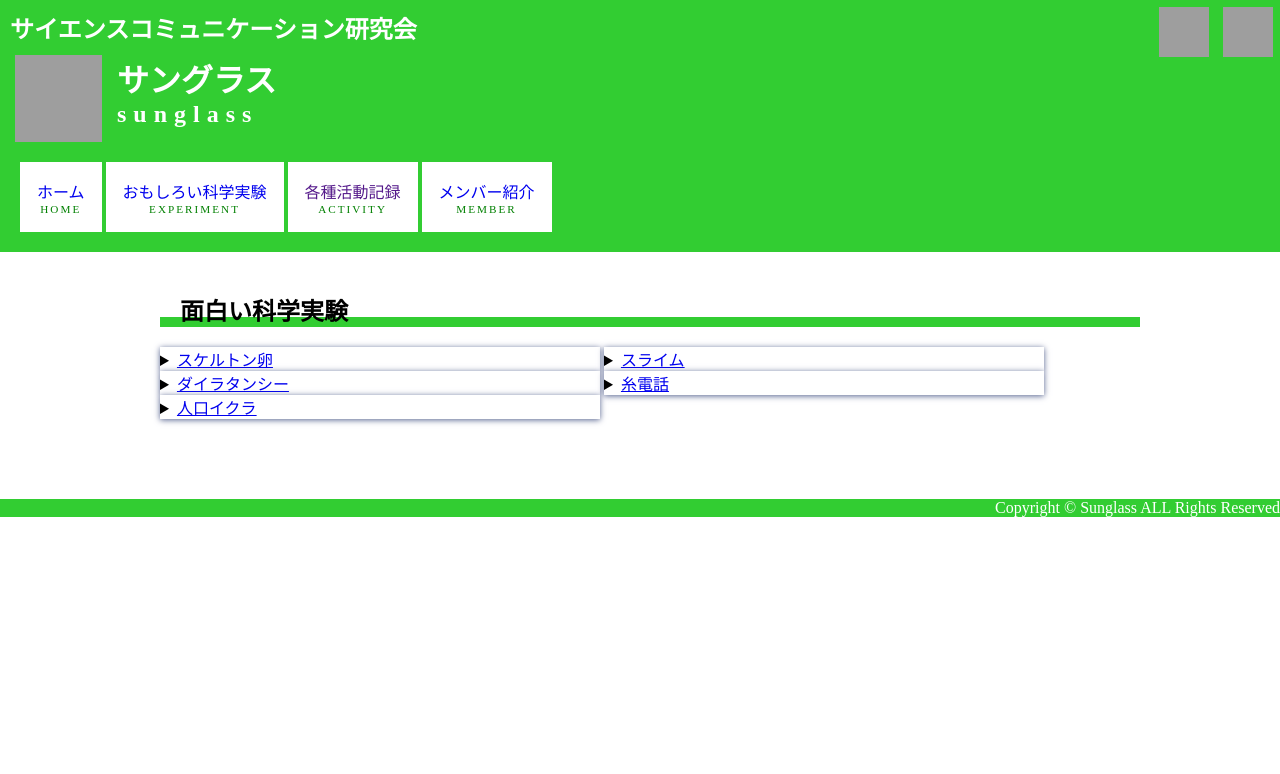
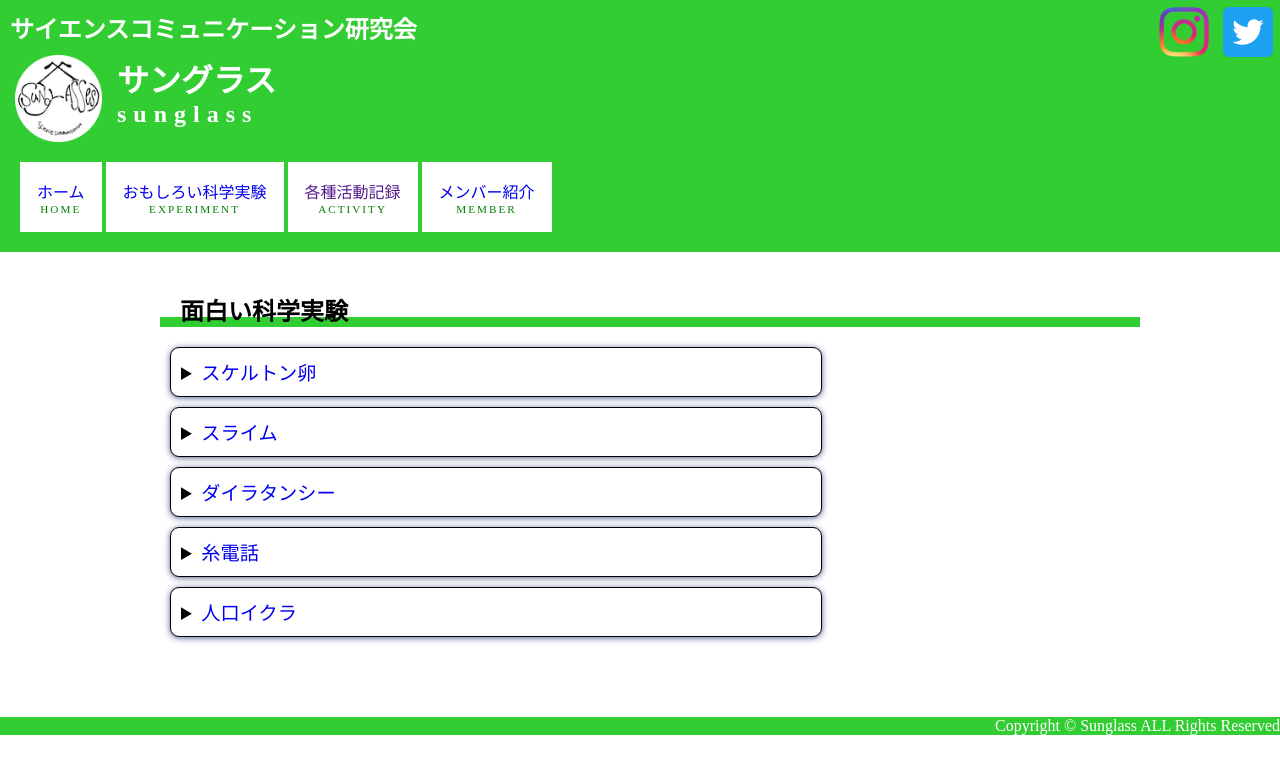
Before and after one commit to komitti/sunglassweb, a PHP site: page /sunglass-experiment.html in a window 1280 px wide. Shown: the top 774 px of the page. Run offline with PHP 8.4, Linux system fonts and the light colour scheme; grey boxes are pictures that could not be loaded.

Commit message:
chenge something

```diff
--- a/sunglass.css
+++ b/sunglass.css
@@ -105,7 +105,7 @@ li {
   box-shadow: 0 1px 6px #56638F;
 }
 
-/*お知らせ*/
+/*活動記録*/
 #main section h4 {
   background-color: #ffffff;
   box-shadow: 0 1px 6px #56638F;
@@ -116,13 +116,48 @@ li {
   padding: 0 30px;
 }
 
-/*面白い実験*/
+/*面白い科学実験*/
 #main #experiment details {
   background-color: #ffffff;
   box-shadow: 0 1px 6px #56638F;
-  display: inline-flex;
-  width: 440px;
+  border: solid 1px black;
+  border-radius: 9px/9px;
+  width: 650px;
+  margin: 10px;
 }
+
+#main #experiment summary {
+  padding: 10px;
+  font-size: 1.2em;
+}
+
+#main #experiment a {
+  text-decoration: none;
+}
+
+#main #experiment a:hover {
+  text-decoration: underline;
+  color: #008000;
+}
+
+#main #experiment article {
+  background-color: #E0FFFF;
+  padding: 5px 20px;
+}
+
+#main #experiment article p {
+  white-space: pre-wrap;
+}
+
+/*面白い科学実験（内容）*/
+#main .contents {
+  text-align: center;
+  text-decoration: underline orange wavy 2px;
+  margin-top: 20px;
+  margin-bottom: -20px;
+  font-size: 30px;
+}
+
 /*------------------------------------------------------------
 	フッター(ページトップ、コピーライト)
 ------------------------------------------------------------*/
```
Also changed, not shown: Insta_logo.png (added), Twitter_logo.png (added), sunglass_logo.png (added).
